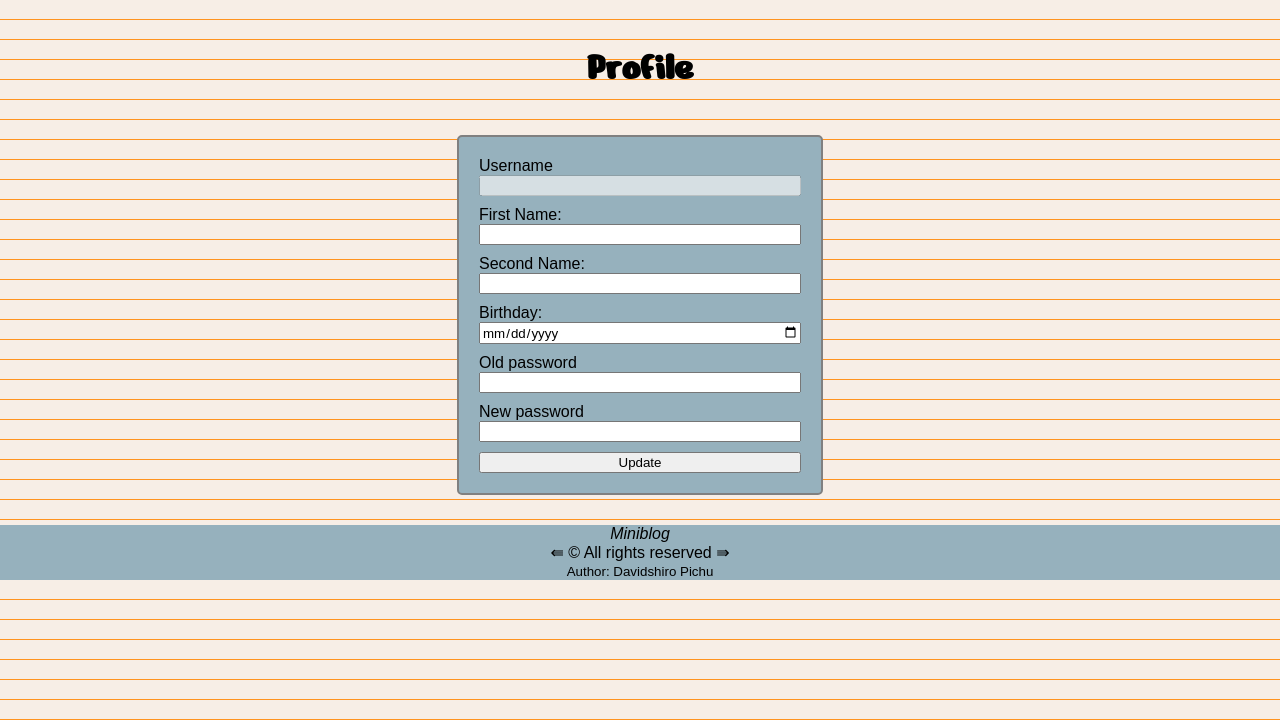
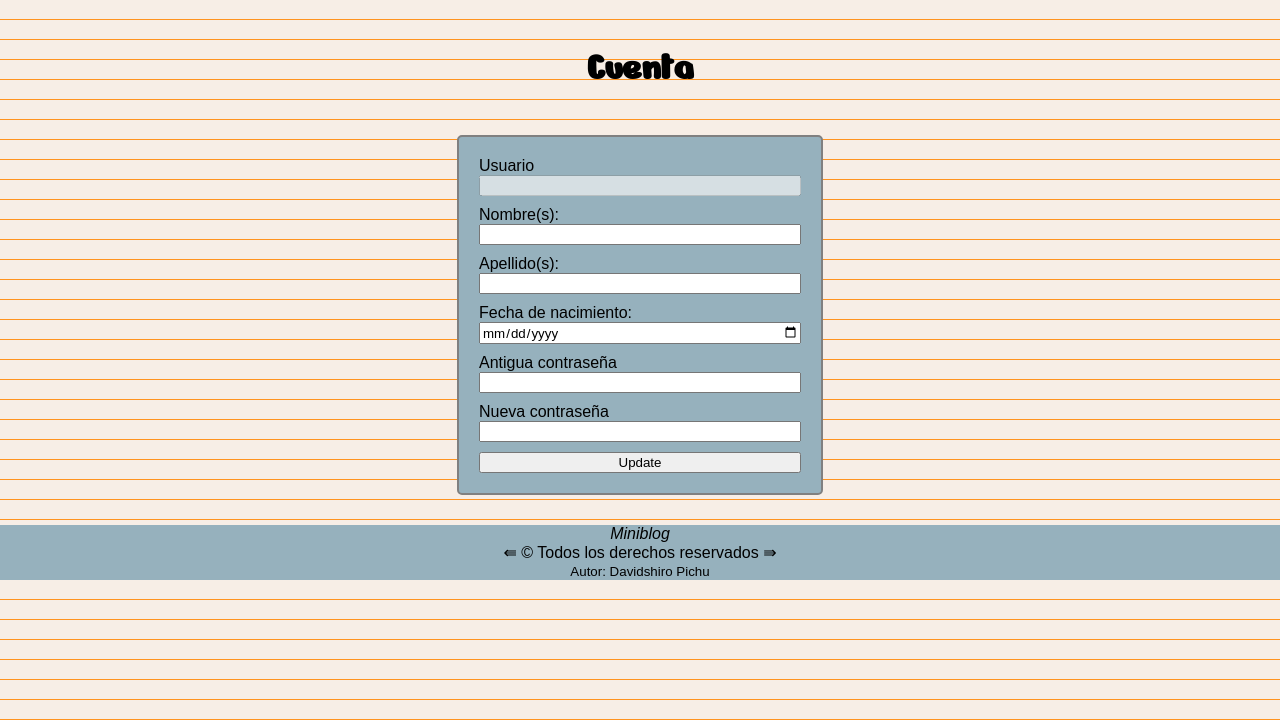
Before and after one commit to shosholanda/miniblog, a Flask app: a page that uses src/templates/base.html in a window 1280 px wide. Shown: the part 80-800 px from the top of the page. Run offline with Flask 3, Linux system fonts and the light colour scheme; the visitor is signed in with stand-in values (Sample User, id 1).

Commit message:
Traducción to español
Todos los textos que viven en el html están ahora en español méxico.

```diff
--- a/src/templates/base.html
+++ b/src/templates/base.html
@@ -8,6 +8,8 @@
     <link rel="shortcut icon" href="{{ url_for('static', filename='img/blog/mini-blog.svg') }}">
     {% block title %}
     <!-- El nombre en la pestaña -->
+    <!-- Yo se que esto parece hecho con IA, pero no lo es; podría -->
+    <!-- fácilmente hacer uno igual a este  -->
     {% endblock %}
 
     {% block script %}
@@ -45,9 +47,9 @@
       <div>
 	<i>Miniblog</i>
 	<br>
-	&lAarr; &copy; All rights reserved &rAarr;
+	&lAarr; &copy; Todos los derechos reservados &rAarr;
 	<br>
-	<small>Author: Davidshiro Pichu </small>
+	<small>Autor: Davidshiro Pichu </small>
       </div>
     </footer>
   </body>
--- a/src/templates/blog/home.html
+++ b/src/templates/blog/home.html
@@ -23,16 +23,16 @@
 
 {% block content -%}
 <aside>
-  <h4>Actions</h4>
+  <h4>Acciones</h4>
   <ul class='link'>
     <li>
-      {{ macro.link('Create new post', url_for('profile.create'))  }}
+      {{ macro.link('Crear un nuevo post', url_for('profile.create'))  }}
     </li>
     <li>
-      {{ macro.link('View my public posts', url_for('home.my_posts', user = g.user, access='public')) }}
+      {{ macro.link('Ver mis posts públicos', url_for('home.my_posts', user = g.user, access='public')) }}
     </li>
     <li>
-      {{ macro.link('View my private posts', url_for('home.my_posts', user = g.user, access='private')) }}
+      {{ macro.link('Ver mis posts privados', url_for('home.my_posts', user = g.user, access='private')) }}
     </li>
   </ul>
 </aside>
@@ -69,7 +69,7 @@
       <div>
 	{{ macro.img_link(url_for('home.main'), url_for('static', filename='img/blog/share.svg'), 'share') }}
       </div>
-      <div>Posted {{ post.date }} by {{ post.author }} </div>
+      <div>Publicado {{ post.date }} por {{ post.author }} </div>
     </div>
 
   </div>
@@ -77,10 +77,10 @@
 </section>
 
 <article>
-  <h4> Top news </h4>
+  <h4> Noticias </h4>
   <div>
     <!-- Birthdays   -->
-    <h5>Upcoming birthdays</h5>
+    <h5>Próximos cumpleaños</h5>
     <ul>
       {% for user in birthdays %}
       <li>
--- a/src/templates/blog/profile.html
+++ b/src/templates/blog/profile.html
@@ -5,15 +5,15 @@
 {% endblock %}
 
 {% block content %}
-<h2> Profile </h2>
+<h2> Cuenta </h2>
 
 <form method='POST'>
-  {{ macro.label_input('Username', 'username', placeholder=user[0], disabled='') }}
-  {{ macro.label_input('First Name:', 'first_name', value=user[1]) }}
-  {{ macro.label_input('Second Name:', 'second_name', value=user[2]) }}
-  {{ macro.label_input('Birthday:', 'birthday', type='date', value=user[4] ) }}
-  {{ macro.label_input('Old password', 'old_password', type='password') }}
-  {{ macro.label_input('New password', 'new_password', type='password') }}
+  {{ macro.label_input('Usuario', 'username', placeholder=user[0], disabled='') }}
+  {{ macro.label_input('Nombre(s):', 'first_name', value=user[1]) }}
+  {{ macro.label_input('Apellido(s):', 'second_name', value=user[2]) }}
+  {{ macro.label_input('Fecha de nacimiento:', 'birthday', type='date', value=user[4] ) }}
+  {{ macro.label_input('Antigua contraseña', 'old_password', type='password') }}
+  {{ macro.label_input('Nueva contraseña', 'new_password', type='password') }}
   {{ macro.label_input(value='Update', type='submit') }}
 </form>
 
--- a/src/templates/main.html
+++ b/src/templates/main.html
@@ -7,10 +7,10 @@
 
 {% block content %}
 <div>
-  <h2>Welcome!</h2>
+  <h2>Bienvenido!</h2>
   <div class='login'>
-    {{ macro.link('Log in', url_for('auth.login')) }}
-    {{ macro.link('Register', url_for('auth.register')) }}
+    {{ macro.link('Inciar sesión', url_for('auth.login')) }}
+    {{ macro.link('Crear cuenta', url_for('auth.register')) }}
   </div>
 </div>
 {% endblock %}
```
Also changed, not shown: src/templates/auth/login.html (+5 -5 lines), src/templates/auth/register.html (+8 -8 lines), src/templates/blog/create.html (+6 -6 lines), src/templates/blog/post.html (+7 -7 lines), src/templates/blog/update.html (+5 -5 lines).
